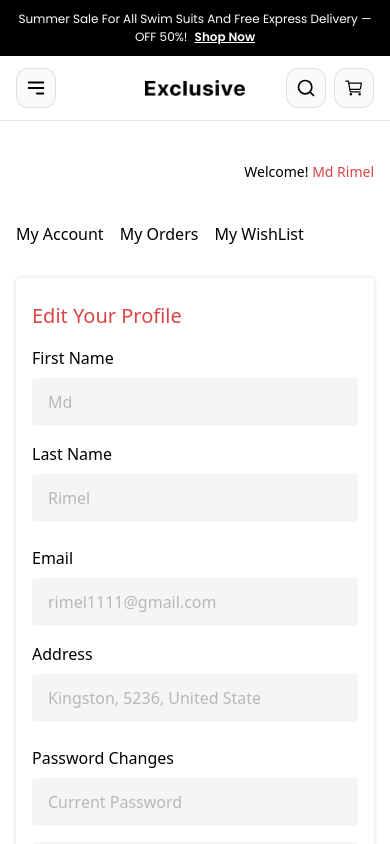
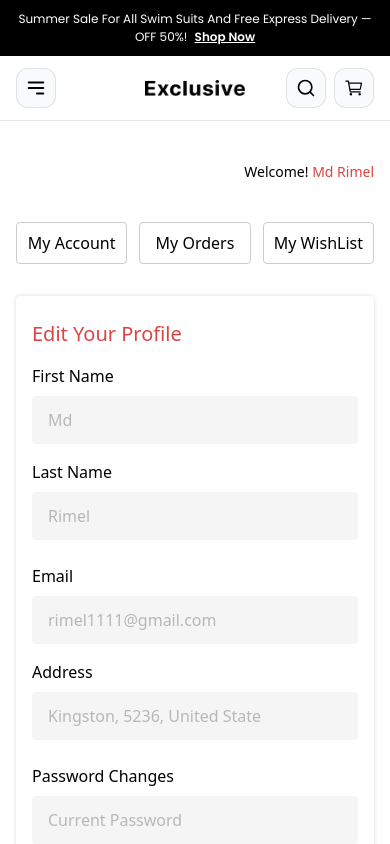
Before and after one commit to jihadcodes/E-commerce-website-design-with-API, a React (Vite) app: page /profile in a window 390 px wide. Shown: the top 844 px of the page. Built offline with nearby package versions, Linux system fonts and the light colour scheme.

Commit message:
feat(profile): style mobile sidebar links as equal-width bordered boxes

```diff
--- a/src/components/pages/Profile.jsx
+++ b/src/components/pages/Profile.jsx
@@ -10,11 +10,11 @@ const Profile = () => {
             <div className="flex flex-col lg:flex-row gap-8 lg:gap-[85px]">
 
                 {/* Sidebar */}
-                <div className="w-full lg:w-[20%] flex flex-row lg:flex-col gap-4 lg:gap-3 [*&>a]:text-[16px] [*&>a]:font-popins [*&>a]:font-medium [*&>a]:leading-6 [*&>a]:text-black">
-                    <a href="">My Account</a>
-                    <a href="">My Orders</a>
-                    <a href="">My WishList</a>
-                </div>
+                             <div className="w-full lg:w-[20%] flex flex-row lg:flex-col gap-3 [*&>a]:text-[16px] [*&>a]:font-popins [*&>a]:font-medium [*&>a]:leading-6 [*&>a]:text-black">
+                                 <a href="" className="flex-1 lg:flex-none text-center lg:text-left border lg:border-0 border-[rgba(0,0,0,0.2)] rounded-sm py-2 lg:py-0 hover:border-[#DB4444] hover:text-[#DB4444] duration-300">My Account</a>
+                                 <a href="" className="flex-1 lg:flex-none text-center lg:text-left border lg:border-0 border-[rgba(0,0,0,0.2)] rounded-sm py-2 lg:py-0 hover:border-[#DB4444] hover:text-[#DB4444] duration-300">My Orders</a>
+                                 <a href="" className="flex-1 lg:flex-none text-center lg:text-left border lg:border-0 border-[rgba(0,0,0,0.2)] rounded-sm py-2 lg:py-0 hover:border-[#DB4444] hover:text-[#DB4444] duration-300">My WishList</a>
+                             </div>
 
                 {/* Form */}
                 <div className="w-full lg:w-[80%] rounded-sm shadow-cart px-4 lg:px-20 pt-6 lg:pt-10 pb-8 lg:pb-14">
```
